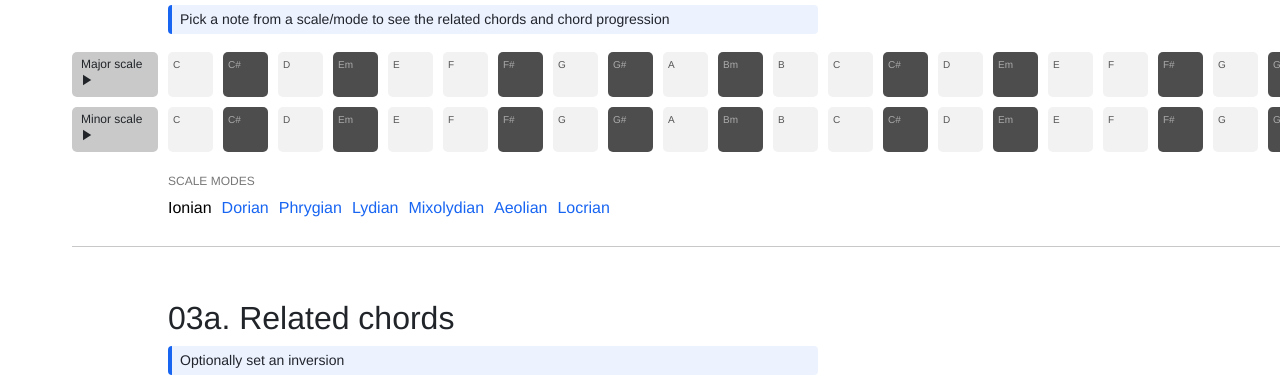
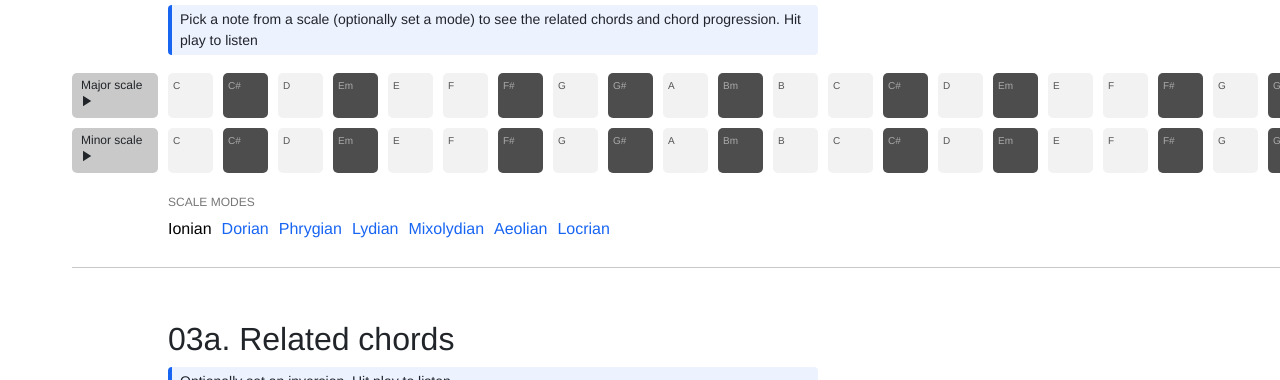
Before and after one commit to cursive/Music-Theory, a website: page index.html in a window 1280 px wide. Shown: the part 420-800 px from the top of the page. Drawn offline with Linux system fonts and the light colour scheme.

Commit message:
Better tooltips

```diff
--- a/index.html
+++ b/index.html
@@ -64,7 +64,8 @@
     <hr>
     <div class="block scales">
       <h2>02. Related scales</h2>
-      <div class="tip">Pick a note from a scale/mode to see the related chords and chord progression</div>
+      <div class="tip">Pick a note from a scale (optionally set a mode) to see the related chords and chord progression.
+        Hit play to listen</div>
       <p class="description">Scales are patterns of notes that sound good together. Startign with a given tone, called
         the root tone, they follow a specifc pattern of interval from one tone to the next. </p>
       <!-- <div class="tip">Pick a tone in the tones section to see it's scale.</div> -->
@@ -92,7 +93,7 @@
     <div class="block chords">
       <h2>03a. Related chords</h2>
 
-      <div class="tip">Optionally set an inversion</div>
+      <div class="tip">Optionally set an inversion. Hit play to listen</div>
       <p class="description">
         Each note in a scale can be decorated with two extra notes and played together as a chord.
         For each chord there are 4 patterns which are used to pick the decorating notes:
```
